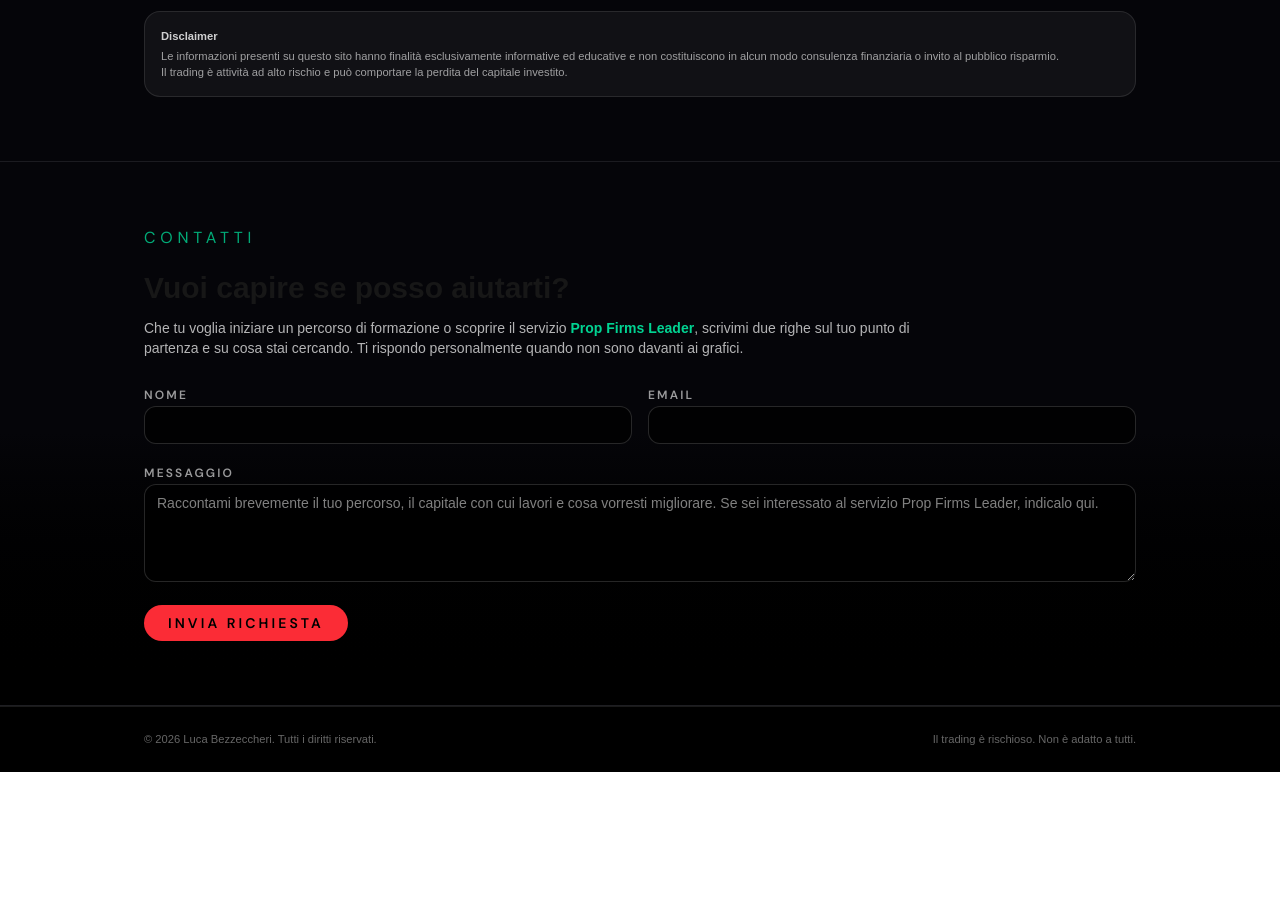
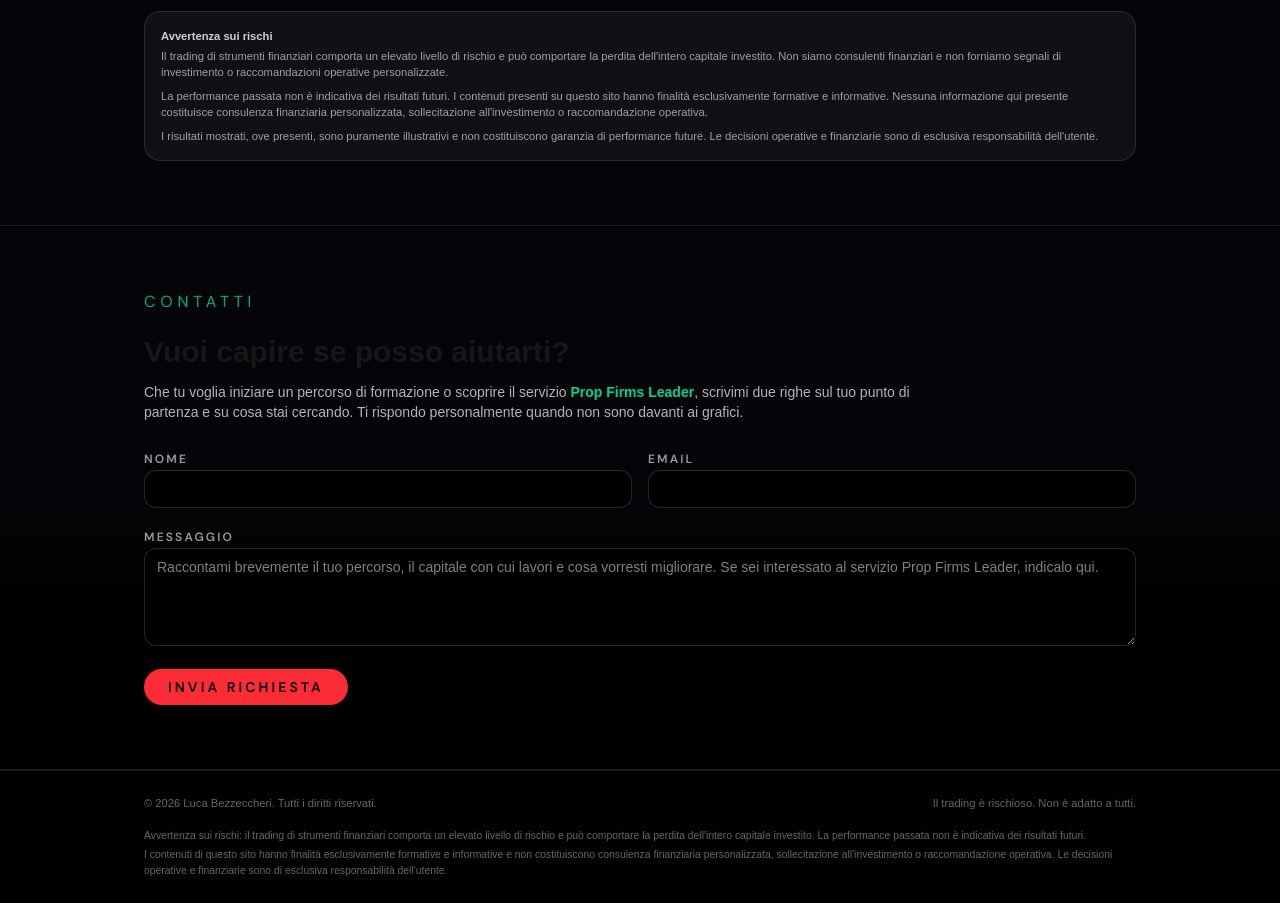
Before and after one commit to thetradingclub/lucabezzeccheri_ttc, a Next.js app: page / in a window 1280 px wide. Shown: the part 3209-4112 px from the top of the page. Before the commit the page ends 3981 px from the top, so only its background shows below. Built offline with nearby package versions, Linux system fonts and the light colour scheme.

Commit message:
Disclaimer aggiunto

```diff
--- a/app/page.tsx
+++ b/app/page.tsx
@@ -430,15 +430,27 @@ export default function Home() {
                 </li>
               </ul>
             </div>
+
+            {/* NUOVO BLOCCO AVVERTENZA CHIARA */}
             <div className="rounded-2xl border border-white/10 bg-white/5 p-4 text-[0.7rem] text-white/60">
-              <p className="mb-1 font-semibold text-white/80">Disclaimer</p>
+              <p className="mb-1 font-semibold text-white/80">Avvertenza sui rischi</p>
+              <p className="mb-2">
+                Il trading di strumenti finanziari comporta un elevato livello di rischio e
+                può comportare la perdita dell&apos;intero capitale investito. Non siamo
+                consulenti finanziari e non forniamo segnali di investimento o
+                raccomandazioni operative personalizzate.
+              </p>
+              <p className="mb-2">
+                La performance passata non è indicativa dei risultati futuri. I contenuti
+                presenti su questo sito hanno finalità esclusivamente formative e
+                informative. Nessuna informazione qui presente costituisce consulenza
+                finanziaria personalizzata, sollecitazione all&apos;investimento o
+                raccomandazione operativa.
+              </p>
               <p>
-                Le informazioni presenti su questo sito hanno finalità esclusivamente
-                informative ed educative e non costituiscono in alcun modo consulenza
-                finanziaria o invito al pubblico risparmio.
-                <br />
-                Il trading è attività ad alto rischio e può comportare la perdita del capitale
-                investito.
+                I risultati mostrati, ove presenti, sono puramente illustrativi e non
+                costituiscono garanzia di performance future. Le decisioni operative e
+                finanziarie sono di esclusiva responsabilità dell&apos;utente.
               </p>
             </div>
           </div>
@@ -529,9 +541,26 @@ export default function Home() {
       </section>
 
       <footer className="border-t border-white/10 bg-black">
-        <div className="mx-auto flex max-w-5xl flex-col items-center justify-between gap-3 px-4 py-6 text-[0.7rem] text-white/40 md:flex-row">
-          <p>© {currentYear} Luca Bezzeccheri. Tutti i diritti riservati.</p>
-          <p>Il trading è rischioso. Non è adatto a tutti.</p>
+        <div className="mx-auto flex max-w-5xl flex-col gap-4 px-4 py-6 text-[0.7rem] text-white/40">
+          <div className="flex flex-col items-center justify-between gap-3 md:flex-row">
+            <p>© {currentYear} Luca Bezzeccheri. Tutti i diritti riservati.</p>
+            <p>Il trading è rischioso. Non è adatto a tutti.</p>
+          </div>
+
+          {/* Avvertenza sintetica nel footer */}
+          <div className="space-y-1 text-[0.65rem] text-white/40">
+            <p>
+              Avvertenza sui rischi: il trading di strumenti finanziari comporta un elevato
+              livello di rischio e può comportare la perdita dell&apos;intero capitale
+              investito. La performance passata non è indicativa dei risultati futuri.
+            </p>
+            <p>
+              I contenuti di questo sito hanno finalità esclusivamente formative e
+              informative e non costituiscono consulenza finanziaria personalizzata,
+              sollecitazione all&apos;investimento o raccomandazione operativa. Le decisioni
+              operative e finanziarie sono di esclusiva responsabilità dell&apos;utente.
+            </p>
+          </div>
         </div>
       </footer>
     </main>
```
